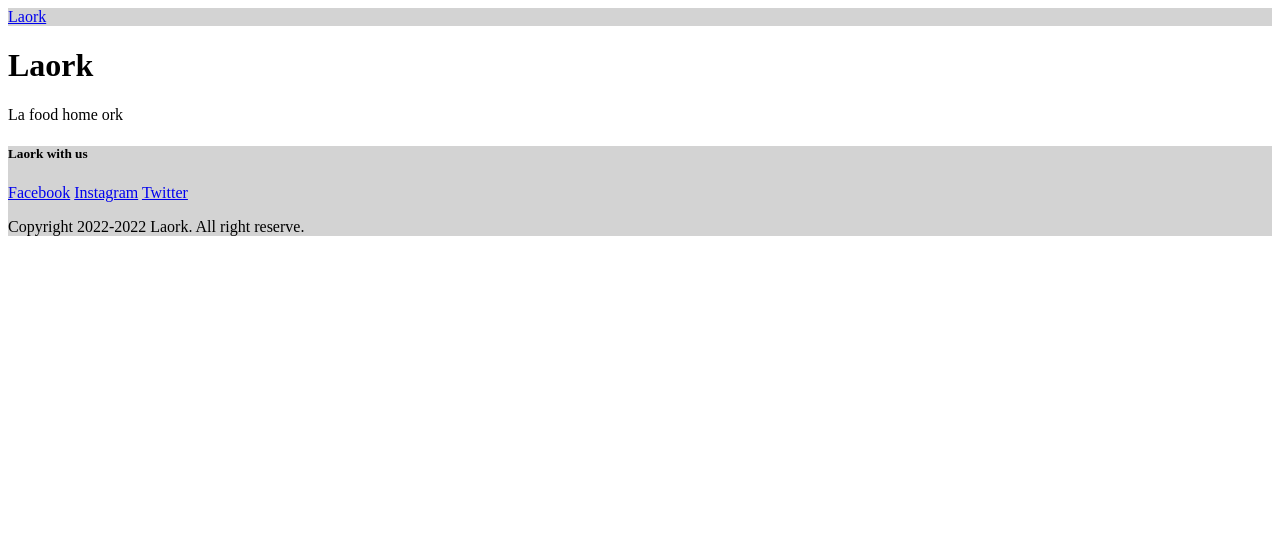
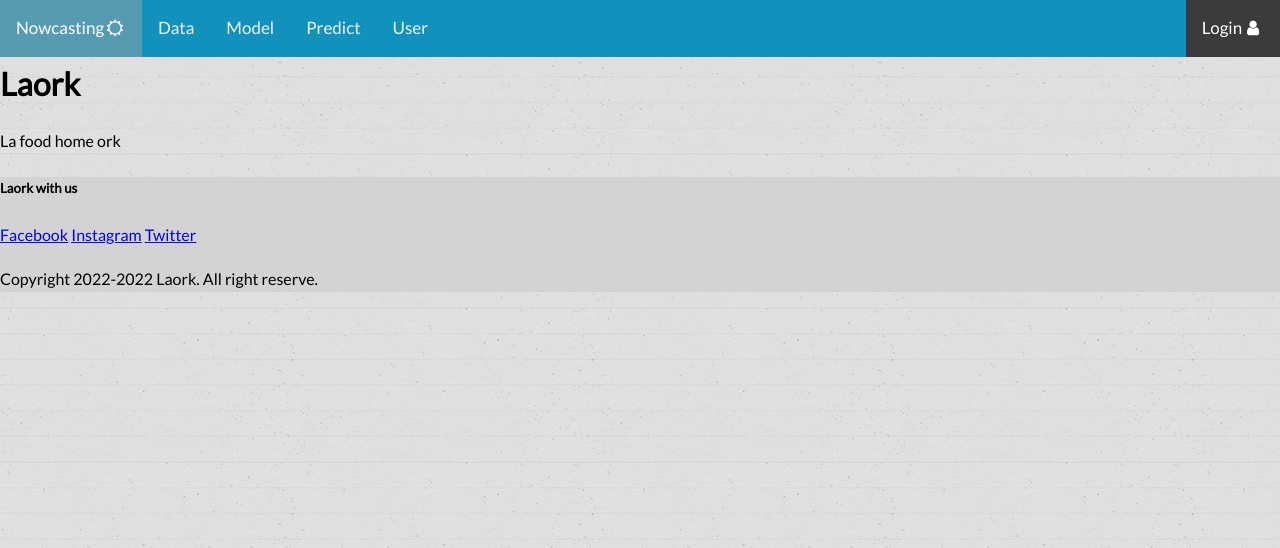
Before and after one commit to BiKajoin/ProjectWeb, a Django app: page / in a window 1280 px wide. Shown: the top 548 px of the page. Run offline with Django 4.2, Linux system fonts and the light colour scheme.

Commit message:
Delete unused images and create static folder to store image and css

```diff
--- /dev/null
+++ b/app_general/static/app_general/style.css
@@ -0,0 +1,150 @@
+
+/*-----------------------------------------------------------------------------
+01=BASE
+-----------------------------------------------------------------------------*/
+
+/* Box Model Hack */
+* {
+     -moz-box-sizing: border-box; /* Firexfox */
+     -webkit-box-sizing: border-box; /* Safari/Chrome/iOS/Android */
+     box-sizing: border-box; /* IE */
+}
+
+h1{
+     margin: 0px;
+     display: inline-block;
+}
+
+body {
+     background: url('../images/notebook.png'); /* add a fallback color of #d6d6d6 */
+     color: #000000;
+     font-family: 'Lato', sans-serif;
+     line-height: 1.7; /* line-height is unit-less */
+     font-size: 100%;
+     margin: 0px;
+}
+
+.clear {
+	clear: both;
+}
+
+ b, strong {
+     font-weight: bold;
+ }
+ /* Add a black background color to the top navigation */
+.topnav {
+     background-color: rgb(17, 145, 188);
+     overflow: hidden;
+ }
+
+ /* Style the links inside the navigation bar */
+ .topnav a {
+   float: left;
+   color: #f2f2f2;
+   text-align: center;
+   vertical-align: middle;
+   padding: 14px 16px;
+   text-decoration: none;
+   font-size: 17px;
+ }
+
+ /* Change the color of links on hover */
+ .topnav a:hover {
+   background-color: rgb(116, 201, 210);
+   color: black;
+ }
+
+ /* Add a color to the active/current link */
+ .topnav a.active {
+   background-color: #579BB1;
+   color: white;
+ }
+
+ .topnav a.home {
+     background-color: #579BB1;
+     color: white;
+   }
+
+.topnav a.login {
+     background-color: rgb(59, 59, 59);
+     color: white;
+}
+
+ /* Right-aligned section inside the top navigation */
+ .topnav-right {
+   float: right;
+ }
+
+ /*ul {
+     list-style-type: none;
+     margin: 0;
+     padding: 0;
+     overflow: hidden;
+     background-color: rgb(17, 145, 188);
+     position: sticky;
+     top: 0;
+   }
+
+   li {
+     float: left;
+   }
+
+   li a {
+     display: block;
+     color: white;
+     text-align: center;
+     padding: 14px 16px;
+     text-decoration: none;
+   }*/
+
+   /* Change the link color to #111 (black) on hover */
+   li a:hover {
+     background-color: rgb(116, 201, 210);
+   }
+
+/*-----------------------------------------------------------------------------
+02=LAYOUT
+-----------------------------------------------------------------------------*/
+#home h1{
+     vertical-align: middle;
+}
+
+#home img{
+     vertical-align: middle;
+}
+
+#container {
+     width: 1500px;
+     margin: 0 auto 0 auto;
+}
+
+#header {
+     margin: 0px;
+}
+
+#main {
+     background: white;
+     padding: 100px;
+     width: 1200px;
+     float: center;
+     margin: auto;
+}
+
+#sidebar {
+     background: white;
+     border: lightgray;
+     width: 300px;
+     height: 800px;
+     float: left;
+     padding: 50px;
+}
+
+#footer {
+     background: lightblue;
+     width: 700px;
+     padding: 5px;
+}
+
+/*-----------------------------------------------------------------------------
+03=MAIN
+-----------------------------------------------------------------------------*/
--- a/app_general/templates/app_general/components/base.html
+++ b/app_general/templates/app_general/components/base.html
@@ -1,9 +1,17 @@
+{% load static %}
 <!DOCTYPE html>
 <html lang="en">
 <head>
     <meta charset="UTF-8">
     <meta http-equiv="X-UA-Compatible" content="IE=edge">
     <meta name="viewport" content="width=device-width, initial-scale=1.0">
+    <meta name="description" content="">
+    <meta name="author" content="Wanna & Wit">
+		<title>Nowcasting</title>
+		<link href='http://fonts.googleapis.com/css?family=Lato' rel='stylesheet' type='text/css'>
+		<link rel="stylesheet" href="https://cdnjs.cloudflare.com/ajax/libs/font-awesome/4.7.0/css/font-awesome.min.css">
+		<link rel="stylesheet" href="{% static 'app_general/normalize.css' %}">
+		<link rel="stylesheet" href="{% static 'app_general/style.css' %}">
     <title>{% block site_title %}{% endblock %}</title>
 </head>
 <body>
--- a/app_general/templates/app_general/components/site_header.html
+++ b/app_general/templates/app_general/components/site_header.html
@@ -1,3 +1,12 @@
-<header style="background-color: lightgray;">
-    <a href="{% url 'home' %}">Laork</a>
-</header>
+<div id="header">
+    <div class="topnav">
+        <a class="home" href="index.html">Nowcasting<i class="fa fa-fw fa-sun-o"></i></a>
+        <a href="index.html">Data</a>
+        <a href="index.html">Model</a>
+        <a href="index.html">Predict</a>
+        <a href="index.html">User</a>
+        <div class="topnav-right">
+          <a class="login" href="index.html">Login<i class="fa fa-fw fa-user"></i></a>
+        </div>
+    </div>
+</div> <!-- Header -->
--- a/app_general/templates/app_general/home.html
+++ b/app_general/templates/app_general/home.html
@@ -1,4 +1,5 @@
 {% extends 'app_general/components/base.html' %}
+{% load static %}
 
 {% block content %}
 <div>
--- /dev/null
+++ b/nowcasting/app_general/templates/app_general/components/site_header.html
@@ -0,0 +1,3 @@
+<header style="background-color: lightgray;">
+    <a href="{% url 'home' %}">Laork</a>
+</header>
```
Also changed, not shown: app_general/static/app_general/images/notebook.png (renamed from app_general/templates/app_general/images/notebook.png), app_general/static/app_general/normalize.css (added), app_general/templates/app_general/images/among.jpg (deleted), app_general/templates/app_general/images/book.jpg (deleted), app_general/templates/app_general/images/chris-castiglione.jpg (deleted), app_general/templates/app_general/images/meditate-girl.jpg (deleted), app_general/templates/app_general/images/surfing.jpg (deleted), app_general/templates/app_general/images/weather.png (deleted), db.sqlite3, nowcasting/db.sqlite3 (deleted).
